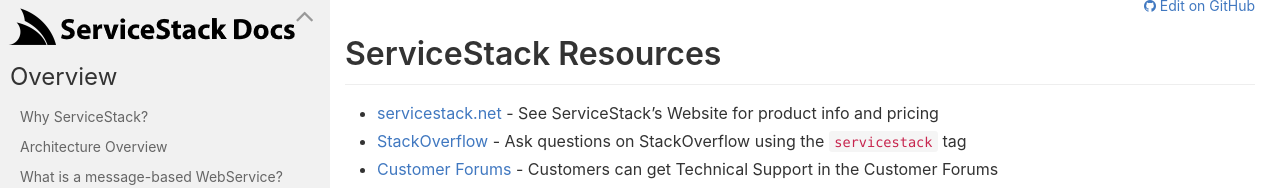
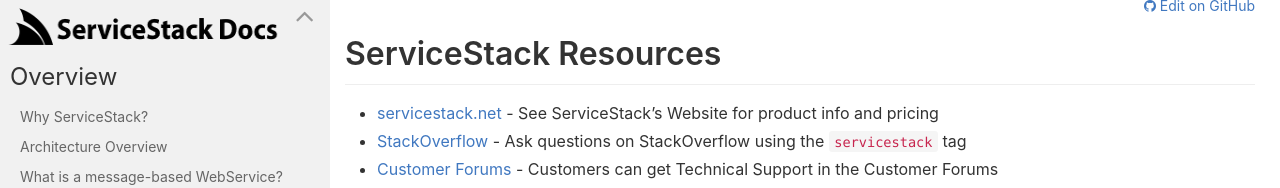
Before and after one commit to timker/docs, a Jekyll site: the page built from docs/index.md, in a window 1280 px wide. Shown: the top 188 px of the page. Built offline with Jekyll 4.4.1, drawn with Linux system fonts in a browser that asks for light colours; nearby versions of some CDN libraries.

Commit message:
reduce width for mobile

```diff
--- a/docs/_layouts/default.html
+++ b/docs/_layouts/default.html
@@ -19,7 +19,7 @@
     <div id="sidebar-wrapper" class="sidebar-nav">
         <i id="menu-toggle" class="fa fa-angle-up" aria-hidden="true"></i>
         <a id="logo" href="/">
-            <img src="../images/logo-docs.png" width="292" height="40" style="margin:6px" />
+            <img src="../images/logo-docs.png" width="292" height="40" />
         </a>
         {% capture my-include %}{% include Side-Bar.md %}{% endcapture %}
         {{ my-include | markdownify }}
--- a/docs/css/simple-sidebar.css
+++ b/docs/css/simple-sidebar.css
@@ -149,6 +149,10 @@
     max-width:900px;
 }
 
+#logo img {
+    margin: 6px;
+}
+
 @media(min-width:1024px) {
     #menu-toggle {
         display: none;
@@ -189,6 +193,9 @@
 and (max-device-width:1024px) {
     #wrapper, #wrapper.toggled {
         padding-left: 0;
+    }
+    #logo img {
+        width: 274px;
     }
     #sidebar-wrapper {
         width: 330px;
```
